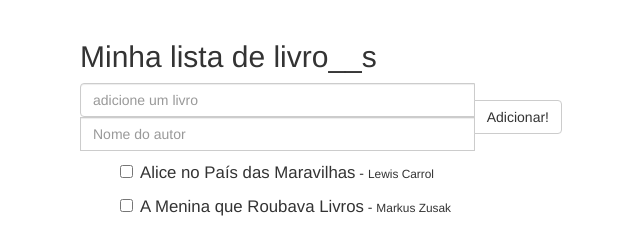
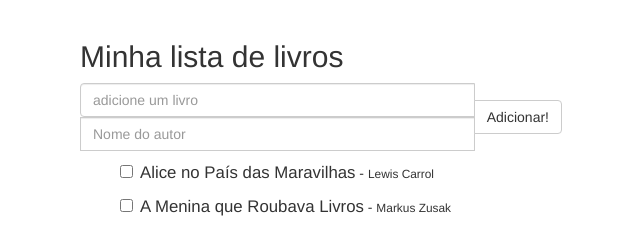
Before and after one commit to IgorCS/binding-VueJs, a plain HTML site: page index.html in a window 1280 px wide. Shown: the top 226 px of the page, 319-959 px from the left. Drawn offline with nearby package versions, Linux system fonts and the light colour scheme.

Commit message:
first commit

```diff
--- a/index.html
+++ b/index.html
@@ -9,7 +9,7 @@
 
    <body>
      <div class="container">
-       <h2>Minha lista de livro__s</h2>
+       <h2>Minha lista de livros</h2>
        <div class="input-group">
          <input placeholder="adicione um livro" type="text" class="js-novo-livro form-control"><br>
          <input placeholder="Nome do autor" type="text" class="js-novo-autor form-control"> <br>
```
